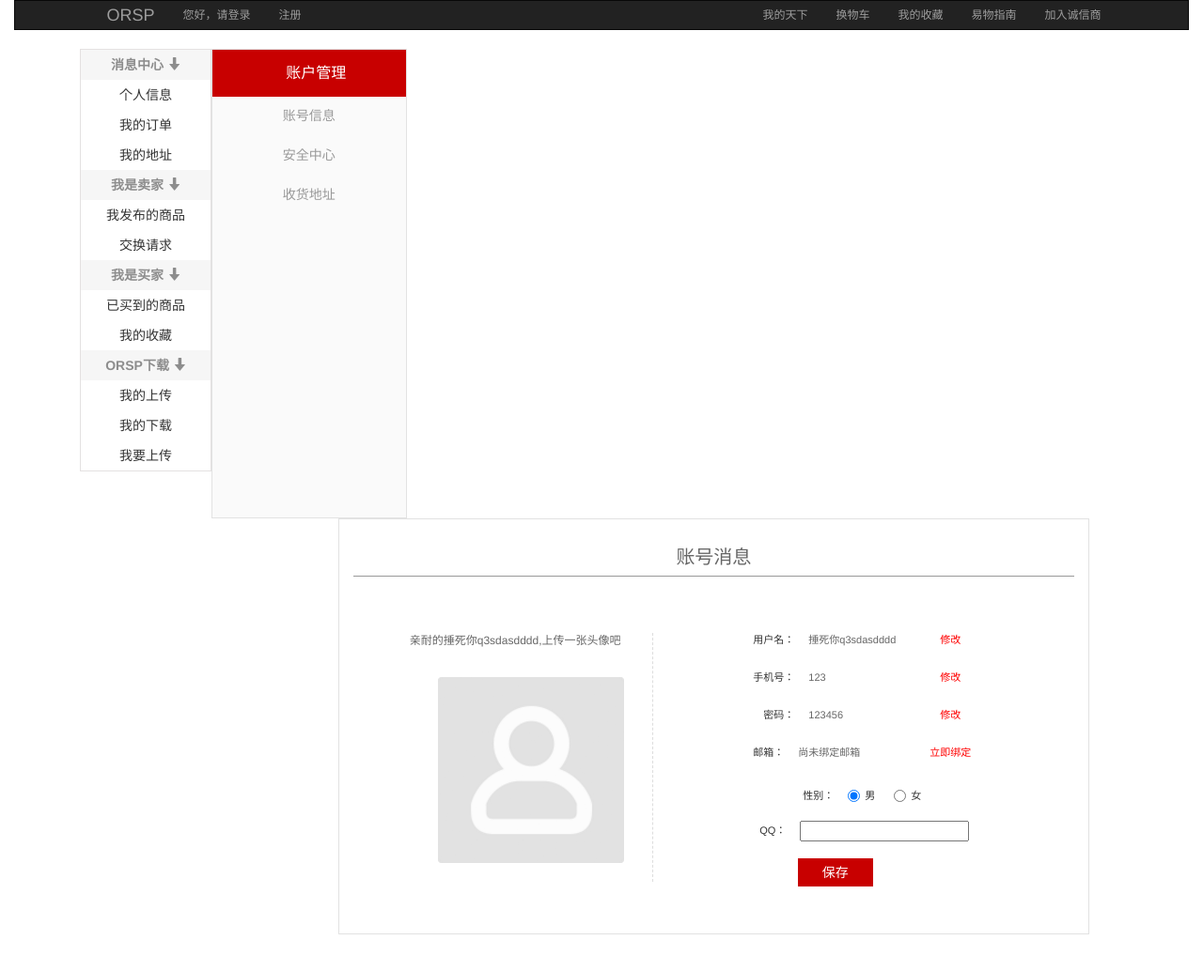
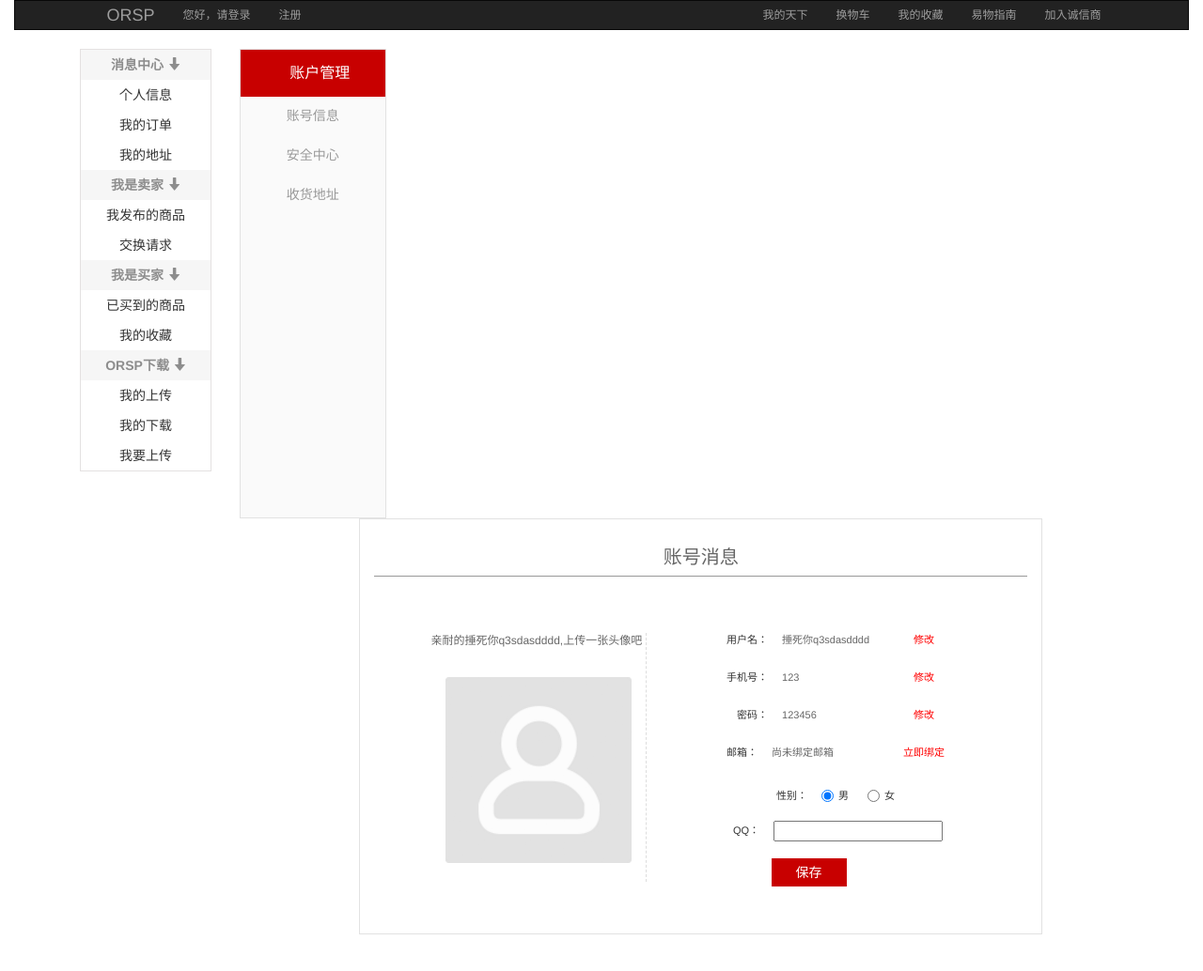
Before and after one commit to feiChen0522/orsp_vue, a Vue app: page /msgManage in a window 1280 px wide. Shown: the top 1034 px of the page at 94% size. Built offline with nearby package versions, Linux system fonts and the light colour scheme; no server answers.

Commit message:
cf update GoodsHaveSold

```diff
--- a/src/components/AccountManage.vue
+++ b/src/components/AccountManage.vue
@@ -45,17 +45,19 @@ export default {
   }
   .account .left{
     float: left;
-    width: 20%;
+    width: 15%;
     height: 500px;
     background-color: #FAFAFA;
     border: 1px solid #e2e2e2;
+    margin-left: 30px;
   }
   .account .right{
     float: right;
-    width: 77%;
+    width: 70%;
     height: 100%;
     border: 1px solid #e2e2e2;
     padding: 20px 15px;
+    margin-right: 50px;
   }
   .account .left .left-top{
     width: 100%;
--- a/src/components/CenterNav.vue
+++ b/src/components/CenterNav.vue
@@ -11,7 +11,6 @@
           <li class="col-lg-2 col-md-2 col-sm-2 col-xs-2"><a href="download/upload.html">上传物品</a></li>
           <li class="col-lg-2 col-md-2 col-sm-2 col-xs-2"><a href="search.html">交换物品</a></li>
         </ul>
-
     </div>
   </div>
 </template>
--- a/src/components/MsgManage.vue
+++ b/src/components/MsgManage.vue
@@ -93,7 +93,12 @@ export default {
     }
   },
   mounted:function(){
-
+    var vm =this;
+    axios.get("http://127.0.0.1:8000/user/getuserinfo/"+vm.telephone)
+      .then(function (response) {
+        vm.list=response.data;
+        console.log(vm.data);
+      })
   },
   methods:{
     save:function(){
--- a/src/components/ORSPDownload.vue
+++ b/src/components/ORSPDownload.vue
@@ -188,6 +188,9 @@ export default {
     padding: 5px 10px;
 
   }
+  .download_l dd ul,.download_l dd ul li{
+    list-style: none;
+  }
   .download_l dd ul li{
     float: left;
     margin: 0 8px;
```
